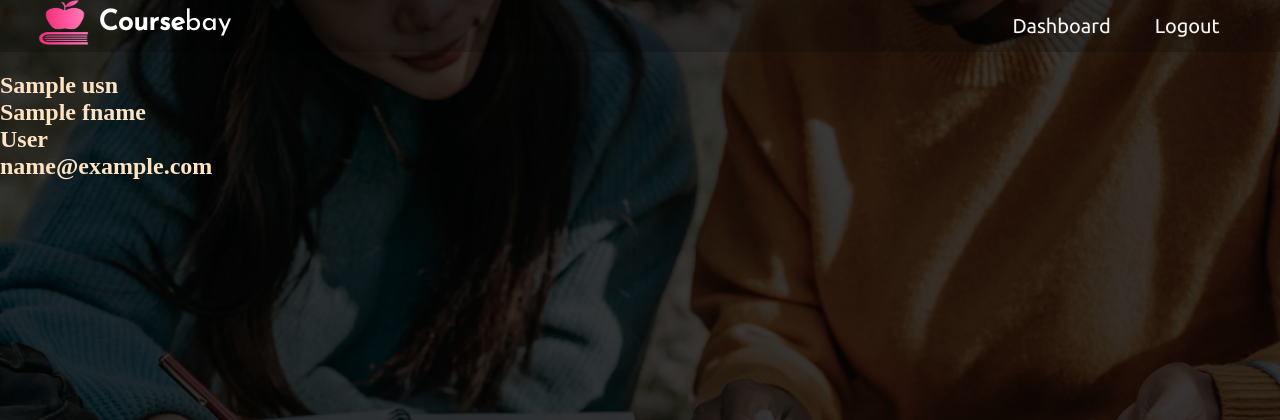
After one commit to qor-101/cafe-review, a Django app: template reviewapp/templates/profile.html in a window 1280 px wide. The commit adds this page. Shown: the top 420 px of the page. Run offline with Django 3.2, Linux system fonts and the light colour scheme; the template is opened without the code that fills it: most values are stand-ins (such as "Sample title", 1, 10 or a date in 2020).

Commit message:
Created Profiles Feature

```diff
--- /dev/null
+++ b/reviewapp/templates/profile.html
@@ -0,0 +1,63 @@
+<!DOCTYPE html>
+{% load static %}
+<html>
+  <head>
+    <title>User Profile</title>
+    <meta charset="UTF-8">
+    <meta name="viewport" content="width=device-width, initial-scale=1.0">
+    <style type="text/css">
+      @import url('https://fonts.googleapis.com/css?family=Josefin+Sans|Ubuntu');
+      body{
+        background-image: url("{% static 'res.png' %}");
+        background-size:cover;
+        box-sizing:border-box;
+        margin:0px;
+      }
+      #navBar{
+        background-color:rgba(0,0,0,0.2);
+      }
+      .ul{
+        list-style-type: none;
+        margin: 0;
+        padding: 0;
+        overflow: hidden;
+      }
+      li a{
+        display: block;
+        text-align: center;
+        text-decoration: none;
+        padding: 14px 22px;
+        color: whitesmoke;
+        font-family: Ubuntu;
+        font-size: 1.25rem;
+        float: right;
+        border-color: white;
+      }
+      li a:hover{
+        background-color: white;
+        color: black;
+      }
+      label{
+          color: black;
+          font-family: Ubuntu;
+          color: grey;
+          margin-left: 10%;
+          font-weight: bolder;
+      }
+    </style>
+  </head>
+  <body>
+    <div id="navBar">
+      <ul class="ul">
+        <li> <img src="{% static 'app1.png' %}" style="float:left;margin-left:3%;"  alt="logo" height="45px" width="60px"></li>
+        <li style="margin-right:3%;"><a href="#"> Logout </a></li>
+        <li><a href="#"> Dashboard </a></li>
+        <li style= "font-family: Josefin Sans;font-size: 175% ;margin-top:0.7%;color: white;"><b>Course</b>bay</li>
+      </ul>
+    </div>
+    <h2 style="color: bisque;">{{ usn }}<br>
+    {{ fname }}<br>
+    {{ lname }}<br>
+    {{ mail }}</h2>
+  </body>
+</html>
--- a/reviewapp/templates/review.html
+++ b/reviewapp/templates/review.html
@@ -147,7 +147,7 @@
         <li> <img src="{% static 'app1.png' %}" style="float:left;margin-left:3%;"  alt="logo" height="45px" width="60px"></li>
         <li style="margin-right:3%;"><a href="#"> Logout </a></li>
        <li><a href="#"> Dashboard </a></li>
-        <li><a href="#"> Profile </a></li>
+        <li><a href="profile"> Profile </a></li>
         <li style= "font-family: Josefin Sans;font-size: 175% ;margin-top:0.7%;color: white;"><b>Course</b>bay</li>
       </ul>
     </div>
```
Also changed, not shown: reviewapp/views.py (+10 -2 lines), db.sqlite3, userpics.db.
